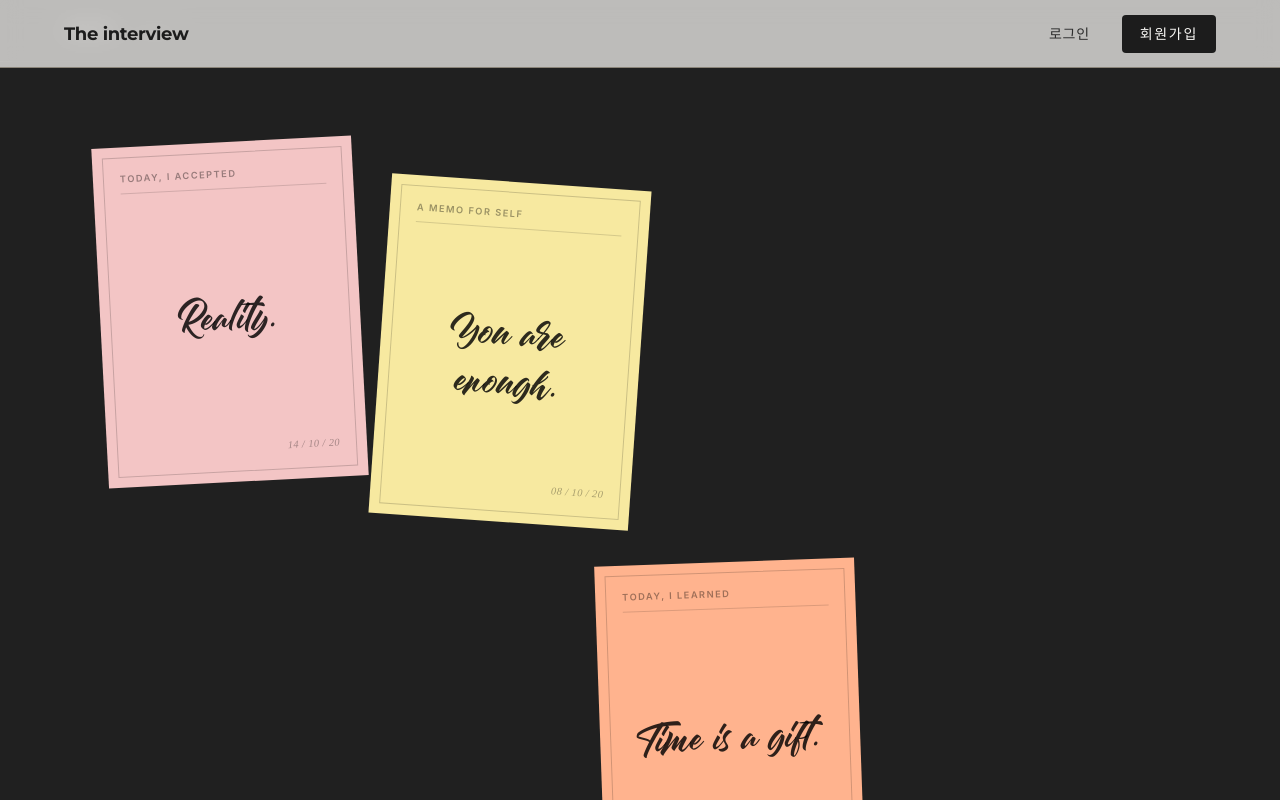
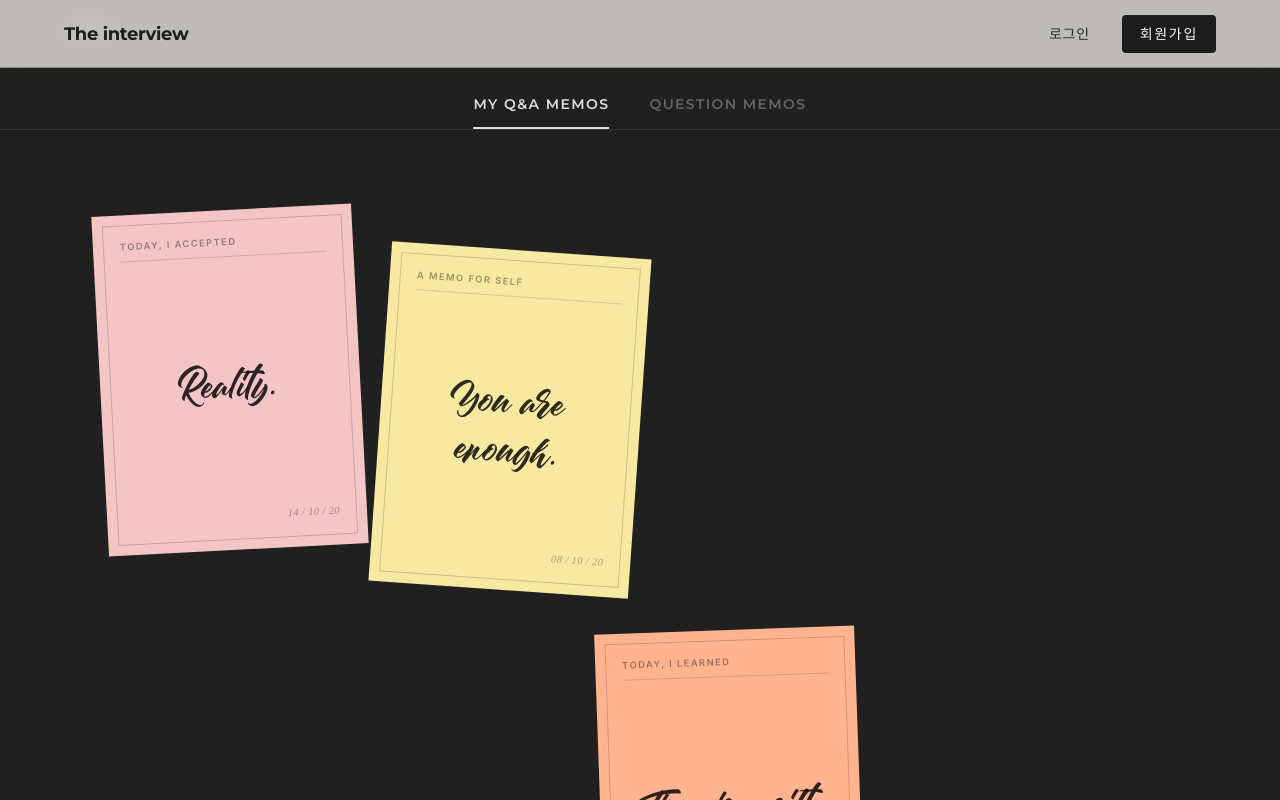
Before and after one commit to wynsumhi/the-interview, a Next.js app in the folder fe/: page /board in a window 1280 px wide. Shown: the top 800 px of the page. Built offline with nearby package versions, Linux system fonts and the light colour scheme; a web font is replaced by a local one.

Commit message:
S14P21A307-348 feat: 사용자 질문 생성을 위한 페이지 분할 UI 추가

```diff
--- a/fe/src/app/board/page.module.css
+++ b/fe/src/app/board/page.module.css
@@ -41,6 +41,38 @@
   color: rgba(255, 255, 255, 0.3);
 }
 
+/* ── 탭 바: 헤더 안 뷰 전환 버튼 type ── */
+.tabBar {
+  max-width: var(--max-w);
+  margin: 20px auto 0; /* 위 제목과 여유 간격 type */
+  padding: 0 var(--px);
+  display: flex;
+  justify-content: center; /* 가운데 정렬 type */
+  gap: 40px;
+}
+
+/* 기본 탭 버튼 type */
+.tab {
+  font-family: var(--font-montserrat);
+  font-size: 14px; /* 가독성을 위한 크기 type */
+  font-weight: 600;
+  letter-spacing: 0.1em;
+  text-transform: uppercase;
+  padding: 12px 0;
+  color: rgba(255, 255, 255, 0.3);
+  background: none;
+  border: none;
+  border-bottom: 2px solid transparent;
+  cursor: pointer;
+  transition: color 0.2s, border-color 0.2s;
+}
+
+/* 선택된 탭 type */
+.tabActive {
+  color: rgba(255, 255, 255, 0.85);
+  border-bottom-color: rgba(255, 255, 255, 0.85);
+}
+
 /* ── 카드 캔버스: 절대 위치 카드들의 기준점 ── */
 .canvas {
   position: relative;
--- a/fe/src/app/board/page.tsx
+++ b/fe/src/app/board/page.tsx
@@ -1,7 +1,15 @@
+"use client";
+
+// useState: 어떤 탭이 선택됐는지 기억할 때 use
+import { useState } from "react";
 import MemoCard from "@/components/board/MemoCard";
 import type { QnaPreview } from "@/components/board/MemoCard";
 import styles from "./page.module.css";
 
+// 탭 종류를 타입으로 정해두면 오타를 방지할 수 있어요
+type TabType = "my" | "questions";
+
+// TODO: 실제 API 연결 후 제거할 임시 데이터 type
 const MEMOS: {
   id: number;
   category: string;
@@ -83,7 +91,10 @@ const MEMOS: {
   },
 ];
 
-export default function MemoPage() {
+export default function BoardPage() {
+  // 현재 선택된 탭을 저장해요. 처음엔 "my" 탭이 열려 있어요
+  const [activeTab, setActiveTab] = useState<TabType>("my");
+
   return (
     <div className={styles.page}>
       <header className={styles.stickyHeader}>
@@ -91,13 +102,35 @@ export default function MemoPage() {
           <span className={styles.headerTitle}>나의 핀</span>
           <span className={styles.headerCount}>{MEMOS.length} items</span>
         </div>
+
+        {/* 탭 버튼: 클릭하면 activeTab이 바뀌어요 */}
+        <div className={styles.tabBar}>
+          <button
+            className={`${styles.tab} ${activeTab === "my" ? styles.tabActive : ""}`}
+            onClick={() => setActiveTab("my")}
+          >
+            My Q&amp;A Memos
+          </button>
+          <button
+            className={`${styles.tab} ${activeTab === "questions" ? styles.tabActive : ""}`}
+            onClick={() => setActiveTab("questions")}
+          >
+            Question Memos
+          </button>
+        </div>
       </header>
 
-      <div className={styles.canvas}>
-        {MEMOS.map((memo) => (
-          <MemoCard key={memo.id} {...memo} />
-        ))}
-      </div>
+      {/* activeTab 값에 따라 다른 캔버스를 보여줘요 */}
+      {activeTab === "my" ? (
+        <div className={styles.canvas}>
+          {MEMOS.map((memo) => (
+            <MemoCard key={memo.id} {...memo} />
+          ))}
+        </div>
+      ) : (
+        // TODO: 다른 사람이 남긴 질문 포스트잇 API 연결 후 채워요
+        <div className={styles.canvas} />
+      )}
     </div>
   );
 }
```
